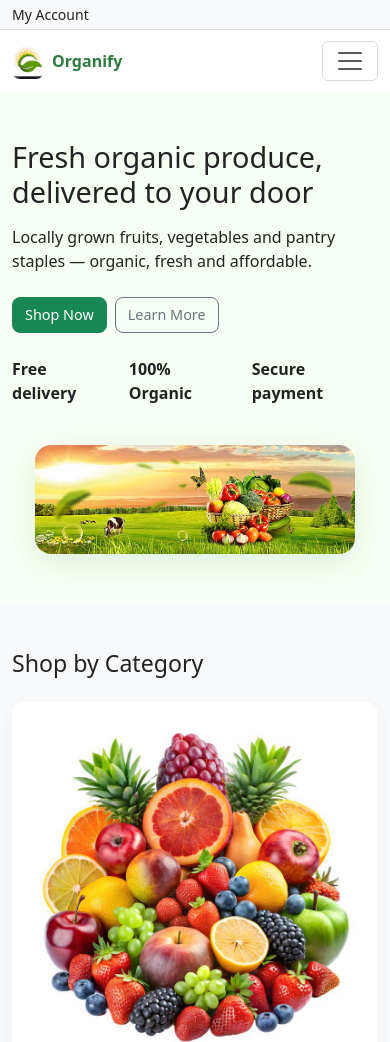
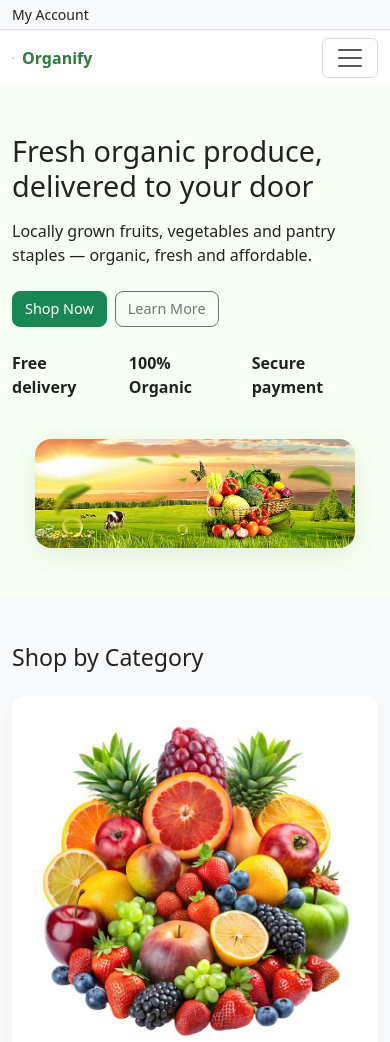
Before and after one commit to BhargaviAndhol/Organify-Task, a plain HTML site: page index.html in a window 390 px wide. Shown: the top 1042 px of the page. Drawn offline with nearby package versions, Linux system fonts and the light colour scheme; files whose address does not match are found by name.

Commit message:
CSS part changed littile

```diff
--- a/CSS/style.css
+++ b/CSS/style.css
@@ -20,7 +20,7 @@ body{background:#fff; color:#222;}
 }
 
 @media screen and (max-width: 768px) {
-  .logo { width: 32px; } /* smaller on mobile */
+  .logo { width: 2px; } /* smaller on mobile */
   .brand-name { font-size: 1rem; } /* scale brand text */
 }
 
```
